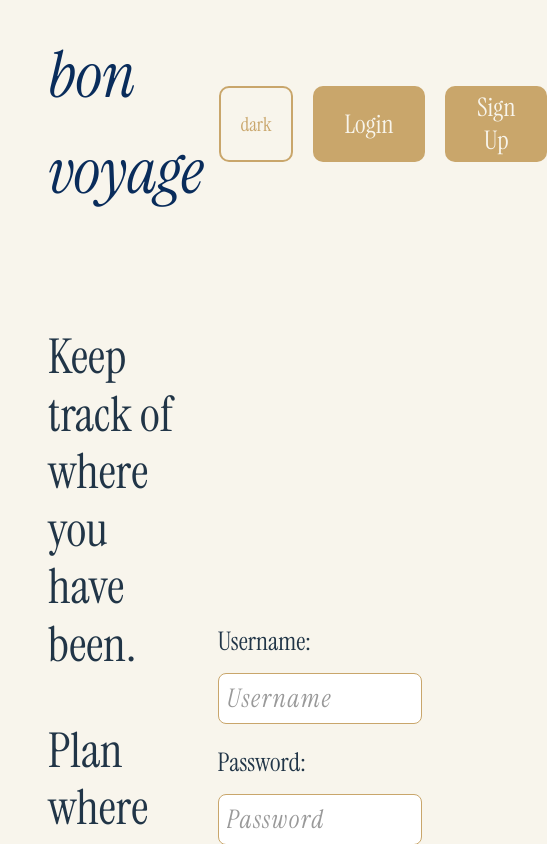
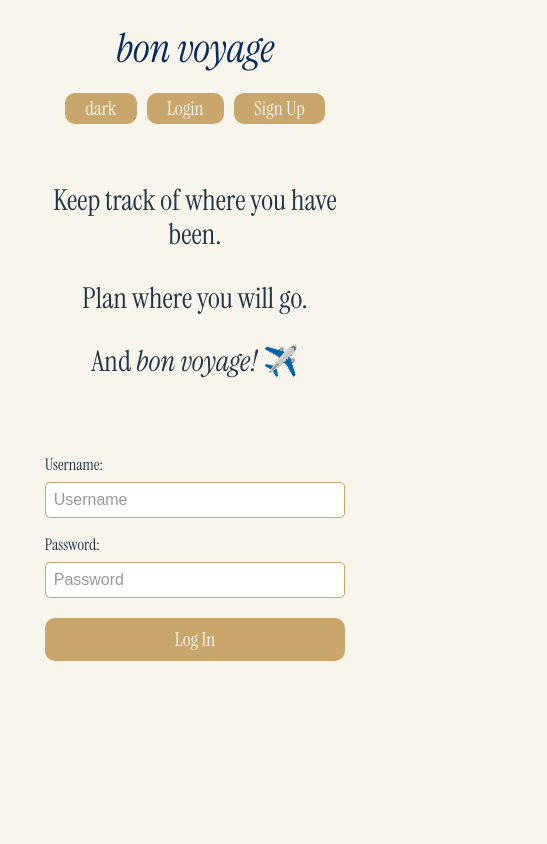
Before and after one commit to auteenie/bon-voyage, a React (Vite) app in the folder app/: page / in a window 390 px wide. Both pictures are taken after a click on the button "Login". Shown: the top 844 px of the page, 547 px wide, since content can reach past the window. Built offline with nearby package versions, Linux system fonts and the light colour scheme.

Commit message:
mobile friendly

```diff
--- a/app/src/index.css
+++ b/app/src/index.css
@@ -33,31 +33,11 @@ button {
   cursor: pointer;
   transition: border-color 0.25s;
 }
-/* button:hover {
-  border-color: #646cff;
-}
-button:focus,
-button:focus-visible {
-  outline: 4px auto -webkit-focus-ring-color;
-} */
 
 nav li {
   display: inline;
   padding: 10px;
 }
-
-/* @media (prefers-color-scheme: light) {
-  :root {
-    color: #213547;
-    background-color: #f8f5ec;
-  }
-  a:hover {
-    color: #747bff;
-  }
-  button {
-    background-color: #f9f9f9;
-  }
-} */
 
 .passport-form img {
   width: 700px;
@@ -66,7 +46,6 @@ nav li {
   margin-top: -100px;
 }
 
-/* Navigation styles */
 .home-nav {
   display: flex;
   justify-content: space-between;
@@ -84,7 +63,6 @@ nav li {
   gap: 20px;
 }
 
-/* Content layout */
 .home-content {
   display: flex;
   justify-content: space-between;
@@ -129,26 +107,23 @@ nav li {
   display: flex;
   flex-direction: column;
   gap: 7px;
+  max-width: 500px;
+  margin: 0 auto;
+  padding: 20px;
 }
 
 .form input {
-  padding: 8px;
-  margin-bottom: 0.5em;
-  font-size: 1.6em;
-  border-radius: 8px;
+  padding: 10px;
   border: 1px solid #c9a66b;
-  width: 150%;
-  max-width: 400px;
-  color: #0b1f3a;
-  font-family: "Instrument Serif", serif;
-  font-style: italic;
-  outline-color: #0b1f3a;
-  letter-spacing: 1.5px;
+  border-radius: 5px;
+  font-size: 1.2em;
+  width: 100%;
+  box-sizing: border-box;
 }
 
 .form label {
-  font-size: 1.6em;
-  margin-bottom: 5px;
+  font-size: 1.2em;
+  margin-top: 10px;
 }
 
 .form input::placeholder {
@@ -244,38 +219,9 @@ nav li {
   }
 }
 
-@media screen and (max-width: 768px) {
-  .modal-content {
-    min-width: 90%;
-    max-width: 95%;
-    padding: 1.5rem;
-    margin: 1rem;
-  }
-
-  .modal-content img {
-    min-height: 200px;
-  }
-
-  .modal-content li {
-    font-size: 1rem;
-  }
-
-  .modal-content h1 {
-    font-size: 2rem;
-  }
-
-  .modal-content button {
-    font-size: 1.2rem;
-    top: 0.5rem;
-    right: 0.5rem;
-  }
-}
-
-/* Add this to your existing CSS */
 .flags-list > div {
-  /* Target the div containing all FlagCards */
   display: grid;
-  grid-template-columns: repeat(3, 1fr); /* 3 columns by default */
+  grid-template-columns: repeat(3, 1fr);
   gap: 2rem;
   padding: 2rem;
   max-width: 1400px;
@@ -312,13 +258,13 @@ nav li {
     245,
     236,
     0.25
-  ); /* Using your site's background color with transparency */
+  );
   backdrop-filter: blur(10px);
-  -webkit-backdrop-filter: blur(10px); /* For Safari */
+  -webkit-backdrop-filter: blur(10px);
   padding: 0.5rem 2rem;
   border-radius: 25px;
-  border: 1px solid rgba(201, 166, 107, 0.18); /* Subtle border using your accent color */
-  box-shadow: 0 4px 30px rgba(0, 0, 0, 0.1); /* Subtle shadow */
+  border: 1px solid rgba(201, 166, 107, 0.18);
+  box-shadow: 0 4px 30px rgba(0, 0, 0, 0.1);
 }
 
 .countries-nav {
@@ -380,9 +326,9 @@ nav li {
   flex-direction: column;
   align-items: center;
   justify-content: center;
-  height: 400px;  /* Standard passport height */
-  width: 280px;   /* Standard passport width */
-  margin: 0 auto; /* Center the passport */
+  height: 400px;
+  width: 280px;
+  margin: 0 auto;
   background-color: #0b1f3a;
   color: #c9a66b;;
   transition: transform 0.5s ease;
@@ -466,13 +412,6 @@ nav li {
   }
 }
 
-@media screen and (max-width: 768px) {
-  .flags-list > div {
-    grid-template-columns: 1fr;
-    gap: 1rem;
-    padding: 1rem;
-  }
-}
 
 .no-countries {
   font-size: 4rem;
@@ -490,7 +429,7 @@ nav li {
   justify-content: space-between;
   align-items: center;
   width: 100%;
-  max-width: 1200px;  /* Adjust based on your needs */
+  max-width: 1200px;
   margin: 0 auto;
   padding: 0 20px;
 }
@@ -562,16 +501,145 @@ nav li {
   margin: 0 1rem;
 }
 
-.theme-toggle {
-  background-color: transparent;
-  border: 2px solid #c9a66b;
-  color: #c9a66b;
-  font-size: 1.2rem;
-  padding: 0.5em 1em;
-  margin-left: 1rem;
+@media screen and (max-width: 768px) {
+  .appName {
+    font-size: 2.5rem;
+  }
+
+  h1 {
+    font-size: 2rem;
+  }
+
+  button {
+    font-size: 1.2em;
+    padding: 0.1em 1em;
+  }
+
+  .home-nav {
+    padding: 10px 20px;
+    flex-direction: column;
+    gap: 15px;
+  }
+
+  .nav-right {
+    flex-wrap: wrap;
+    justify-content: center;
+    gap: 10px;
+  }
+
+  nav li {
+    padding: 5px;
+  }
+
+  .home-content {
+    flex-direction: column;
+    padding: 20px;
+    gap: 30px;
+  }
+
+  .home-intro {
+    padding-right: 0;
+  }
+
+  .home-intro p {
+    font-size: 1.8rem;
+    text-align: center;
+  }
+
+  .passport-section {
+    width: 100%;
+  }
+
+  .passport-cover {
+    max-width: 100%;
+  }
+
+  .passport-form img {
+    width: 100%;
+    margin-top: -50px;
+  }
+
+  .form {
+    width: 90%;
+    padding: 15px;
+    gap: 5px;
+  }
+
+  .form input {
+    font-size: 1em;
+    padding: 8px;
+  }
+
+  .form label {
+    font-size: 1em;
+  }
+
+  .form button {
+    font-size: 1.2em;
+    padding: 8px 16px;
+    margin-top: 15px;
+  }
+
+  .modal-content {
+    width: 90%;
+    padding: 15px;
+    margin: 20px auto;
+  }
+
+  .passport-form {
+    width: 100%;
+    display: flex;
+    flex-direction: column;
+    align-items: center;
+  }
+
+  .passport-form img {
+    width: 100%;
+    max-width: 500px;
+    margin: 0 auto;
+    margin-top: -30px;
+  }
+
+  .stamp-grid {
+    display: grid;
+    grid-template-columns: repeat(2, 1fr);
+    gap: 10px;
+    padding: 10px;
+  }
+
+  .stamp {
+    width: 100%;
+    height: auto;
+  }
+
+  .flags-list > div {
+    grid-template-columns: 1fr;
+    gap: 1rem;
+    padding: 1rem;
+  }
+
+  .modal-content {
+    min-width: 90%;
+    max-width: 95%;
+    padding: 1.5rem;
+    margin: 1rem;
+  }
+
+  .modal-content img {
+    min-height: 200px;
+  }
+
+  .modal-content li {
+    font-size: 1rem;
+  }
+
+  .modal-content h1 {
+    font-size: 2rem;
+  }
+
+  .modal-content button {
+    font-size: 1.2rem;
+    top: 0.5rem;
+    right: 0.5rem;
+  }
 }
-
-.theme-toggle:hover {
-  background-color: #c9a66b;
-  color: #f8f5ec;
-}
```
